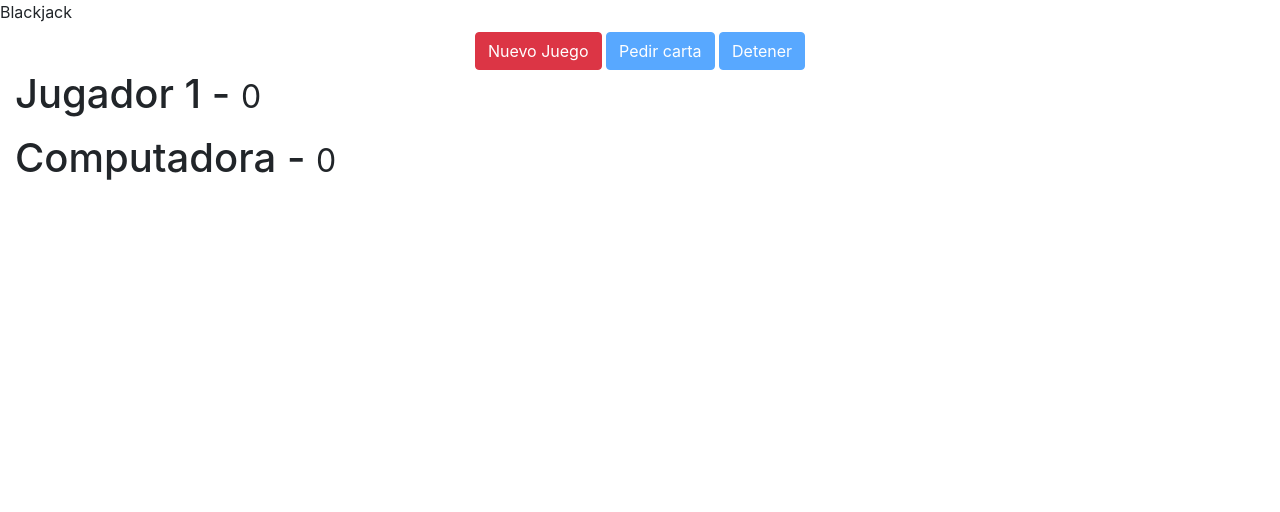
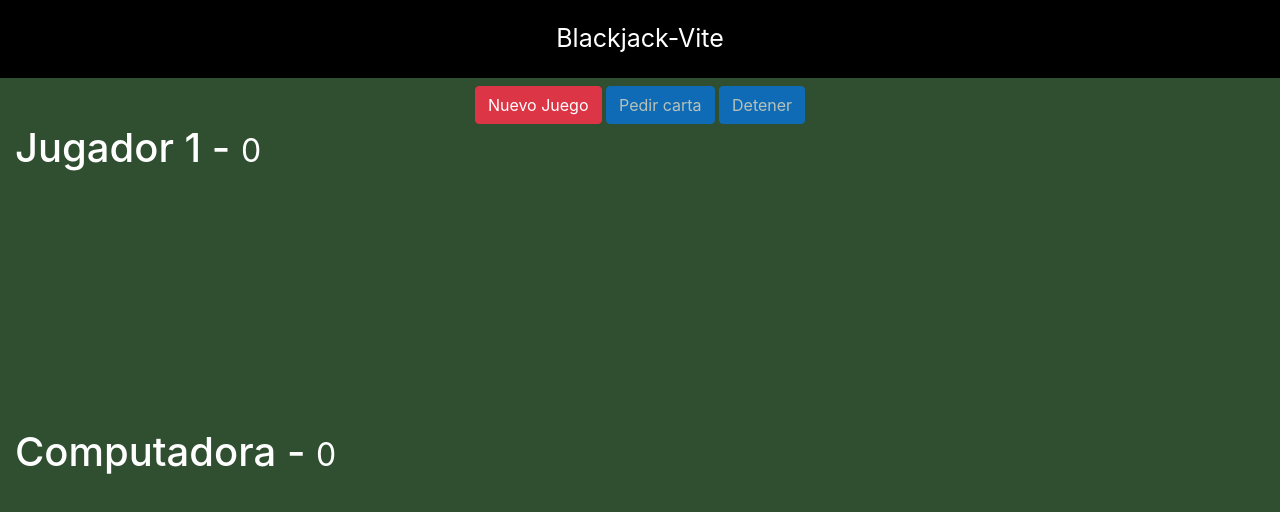
Before and after one commit to JRuvalcabaFSD/Blackjack, a website built with Vite: page docs/index.html in a window 1280 px wide. Built offline with nearby package versions, Linux system fonts and the light colour scheme; files whose address does not match are found by name.

Commit message:
docs: V1.0.1

```diff
--- a/docs/index.html
+++ b/docs/index.html
@@ -2,7 +2,7 @@
 <html lang="es">
 	<head>
 		<meta charset="UTF-8" />
-		<link rel="icon" type="image/svg+xml" href="/vite.svg" />
+		<link rel="icon" type="image/svg+xml" href="/Blackjack/vite.svg" />
 		<meta name="viewport" content="width=device-width, initial-scale=1.0" />
 		<link
 			rel="stylesheet"
@@ -10,12 +10,12 @@
 			integrity="sha384-Vkoo8x4CGsO3+Hhxv8T/Q5PaXtkKtu6ug5TOeNV6gBiFeWPGFN9MuhOf23Q9Ifjh"
 			crossorigin="anonymous"
 		/>
-		<title>Vite App</title>
-		<script type="module" crossorigin src="/assets/index-DnkBT__V.js"></script>
-		<link rel="stylesheet" crossorigin href="/assets/index-CUWcSojI.css">
+		<title>Blackjack</title>
+		<script type="module" crossorigin src="/Blackjack/assets/index-DnkBT__V.js"></script>
+		<link rel="stylesheet" crossorigin href="/Blackjack/assets/index-CUWcSojI.css">
 	</head>
 	<body>
-		<header class="titulo">Blackjack</header>
+		<header class="titulo">Blackjack-Vite</header>
 
 		<div class="row mt-2">
 			<div id="divBotones" class="col text-center">
--- a/vite.config.js
+++ b/vite.config.js
@@ -6,4 +6,5 @@ export default defineConfig({
 			usePolling: true, // Enable polling for file changes
 		},
 	},
+	base: '/Blackjack/',
 });
```
